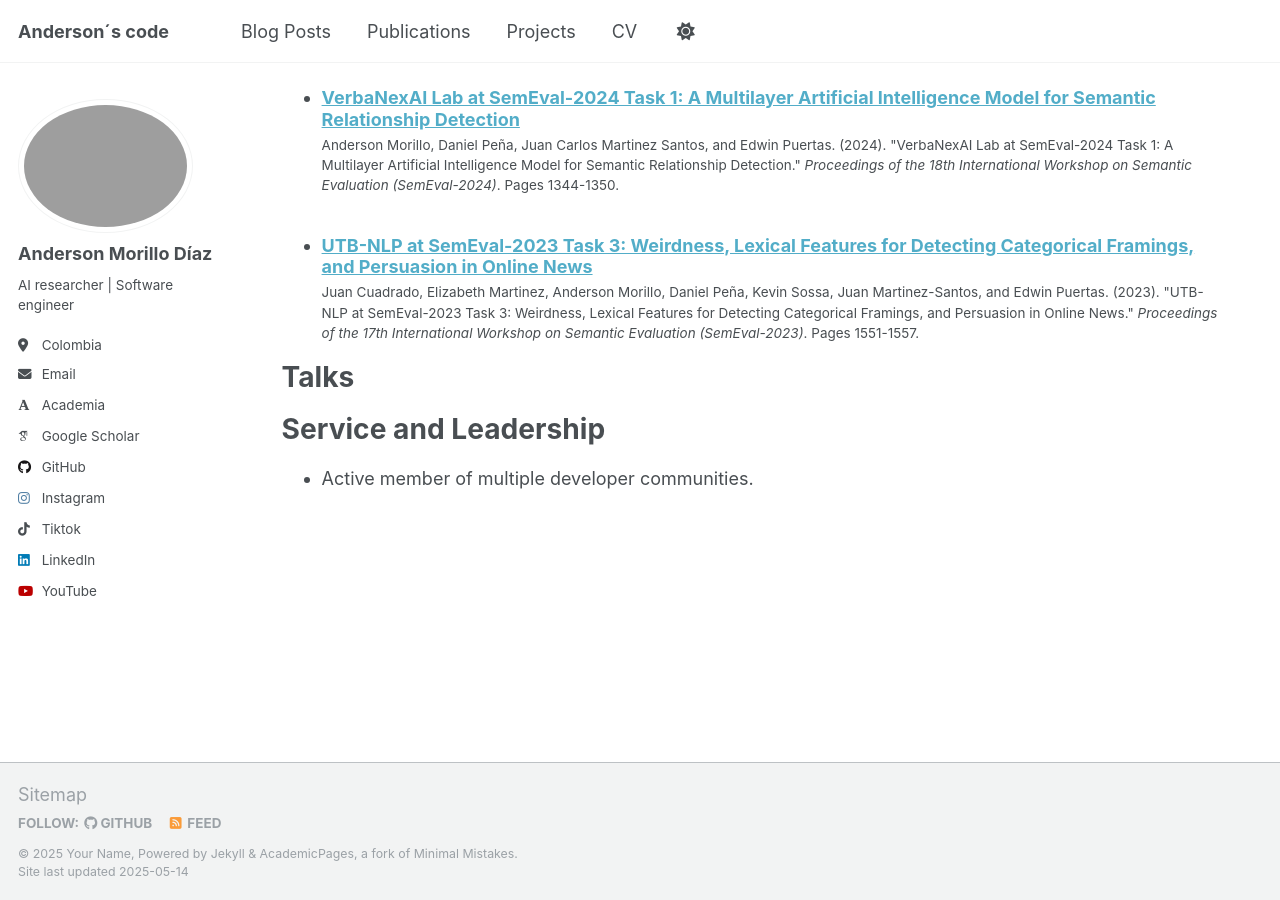
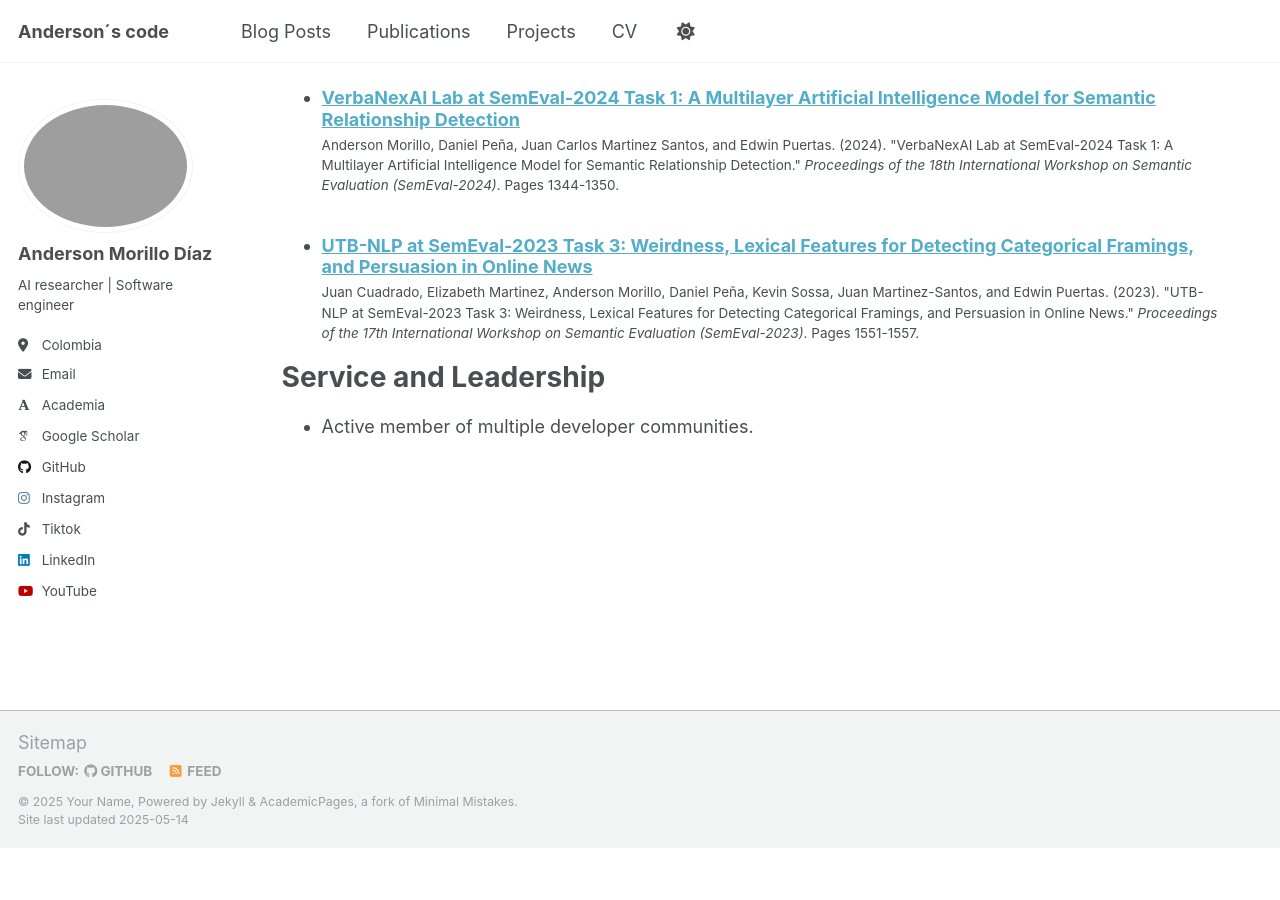
Before and after one commit to andersonmorillo/andersonmorillo.github.io, a Jekyll site: the page built from _pages/cv.md, in a window 1280 px wide and 900 px high, scrolled down 912 px. Built offline with Jekyll 4.4.1, drawn with Linux system fonts in a browser that asks for light colours; some web fonts are replaced; after the commit the page ends 1760 px from its top, so only the background shows below that.

Commit message:
Update cv.md

```diff
--- a/_pages/cv.md
+++ b/_pages/cv.md
@@ -42,11 +42,11 @@ Publications
   {% include archive-single-cv.html %}
 {% endfor %}</ul>
 
-Talks
+<!-- Talks
 ======
 <ul>{% for post in site.talks reversed %}
   {% include archive-single-talk-cv.html  %}
-{% endfor %}</ul>
+{% endfor %}</ul> -->
 
 <!-- Teaching
 ======
```
